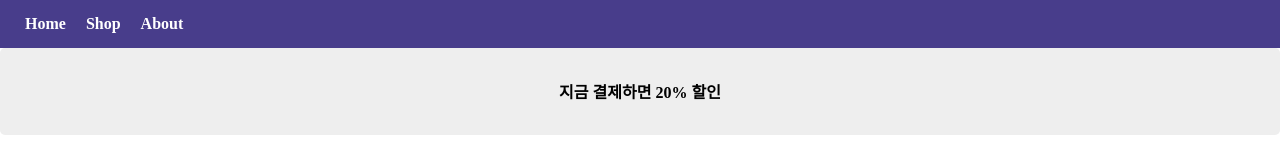
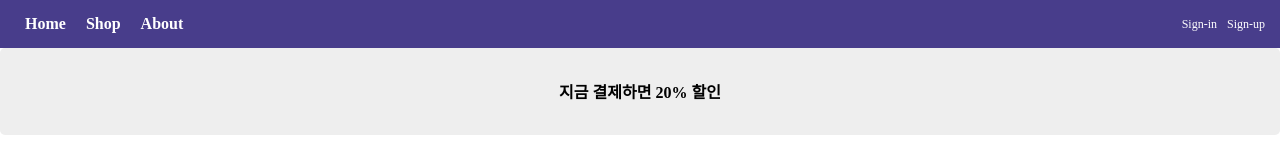
Before and after one commit to Ci5N0222/Programming-Study, a Vue app in the folder Vue/study01/: page / in a window 1280 px wide. Shown: the top 143 px of the page. Built offline with nearby package versions, Linux system fonts and the light colour scheme.

Commit message:
modal animation 효과 적용

```diff
--- a/Vue/study01/src/App.vue
+++ b/Vue/study01/src/App.vue
@@ -3,9 +3,7 @@
   <HeaderMenu />
   <div class="contents">
     <DiscountBanner />
-    <div class="products">
-      <CardItem @openModal="modalData = item; isModal = true" :item="item" v-for="(item, i) in data" :key="i"/>
-    </div>
+    <CardItem @openModal="handleOpenModal" :items="data"/>
   </div>
 </template>
 
@@ -21,11 +19,15 @@ export default {
   data(){
     return {
       isModal : false,
-      modalData : {},
+      modalData : null,
       data : oneroomData
     }
   },
   methods: {
+    handleOpenModal(item) {
+      this.modalData = item;
+      this.isModal = true;
+    }
   },
   components: {
     DiscountBanner,
@@ -52,10 +54,4 @@ export default {
     align-items: center;
   }
 
-  .products {
-    display: flex;
-    flex-wrap: wrap;
-    gap: 10px;
-    justify-content: center;
-  }
 </style>
--- a/Vue/study01/src/components/CardItem.vue
+++ b/Vue/study01/src/components/CardItem.vue
@@ -1,9 +1,13 @@
 <template>
-    <div class="product">
-        <img :src="item.image" :alt="item.title">
-        <h4 @click="$emit('openModal', item)">{{ sliceText(item.title) }}</h4>
-        <p>{{ moneyComma(item.price) }}원</p>
+  <Transition name="itemBinding" appear>
+    <div class="products">
+        <div class="product" v-for="(item, i) in items" :key="i">
+            <img :src="item.image" :alt="item.title">
+            <h4 @click="$emit('openModal', item)">{{ sliceText(item.title) }}</h4>
+            <p>{{ moneyComma(item.price) }}원</p>
+        </div>
     </div>
+  </Transition>
 </template>
 
 <script>
@@ -12,7 +16,7 @@
     export default {
         name :"CardItem",
         props : {
-            item: Object
+            items: Object
         },
         methods : {
           sliceText,
@@ -22,6 +26,13 @@
 </script>
 
 <style>
+
+.products {
+    display: flex;
+    flex-wrap: wrap;
+    gap: 10px;
+    justify-content: center;
+  }
 
 .product {
   max-width: 300px;
@@ -49,4 +60,16 @@
   display: flex;
   gap: 10px;
 }
+
+.itemBinding-enter-from{
+  opacity: 0;
+  transform: translateY(50px);
+}
+.itemBinding-enter-active{
+  transition: all 1s;
+}
+.itemBinding-enter-end{
+  opacity: 1;
+  transform: translateY(0px);
+}
 </style>
--- a/Vue/study01/src/components/HeaderMenu.vue
+++ b/Vue/study01/src/components/HeaderMenu.vue
@@ -1,6 +1,11 @@
 <template>
     <div class="header">
-      <a v-for = "(item, i) in items" :key="i">{{ item }}</a>
+      <div class="menu">
+        <a v-for = "(menu, i) in menus" :key="i">{{ menu }}</a>
+      </div>
+      <div class="sub">
+        <a v-for="(item, i) in user.sessionMenu" :key="i">{{ item }}</a>
+      </div>
   </div>
 </template>
 
@@ -9,7 +14,11 @@
         name: "HeaderMenu",
         data() {
             return {
-                items : ["Home", "Shop", "About"],
+                menus : ["Home", "Shop", "About"],
+                user : {
+                  state : "fail",
+                  sessionMenu : ["Sign-in", "Sign-up"],
+                }
             }
         }
     }
@@ -19,11 +28,22 @@
 .header {
   background-color: darkslateblue;
   padding: 15px;
+  display: flex;
+  justify-content: space-between;
 }
 
-.header a {
+.header > .menu > a {
   color: white;
   padding: 10px;
   font-weight: 700;
 }
+
+.header > .sub {
+  display: flex;
+  justify-content: center;
+  align-items: center;
+  font-size: 12px;
+  color: white;
+  gap: 10px;
+}
 </style>
--- a/Vue/study01/src/components/ModalDetail.vue
+++ b/Vue/study01/src/components/ModalDetail.vue
@@ -1,21 +1,28 @@
 <template>
+    <Transition name="fade">
         <div class="black-bg" v-if="isModal">
             <div class="white-bg">
                 <img :src="item.image" :alt="item.title">
                 <h4>{{ item.title }}</h4>
                 <p>{{ item.content }}</p>
-        <p>{{ item.price }}원</p>
+                <p>{{ moneyComma(item.price) }}원</p>
                 <button @click="$emit('closeModal', false)">닫기</button>
             </div>
         </div>
+    </Transition>
 </template>
 
 <script>
+    import { moneyComma } from '@/common';
+
     export default {
         name: "ModalDetail",
         props : {
             item : Object,
             isModal : Object
+        },
+        methods : {
+            moneyComma
         }
     }
 </script>
@@ -53,4 +60,14 @@
         height: 30px;
     }
 
+    .fade-enter-from {
+        transform: translateY(50px);
+    }
+    .fade-enter-active{
+        transition: all 0.7s;
+    }
+    .fade-enter-to{
+        transform: translateY(0px);
+    }
+
 </style>
```
Lines whose indentation alone changed are shown as unchanged.
